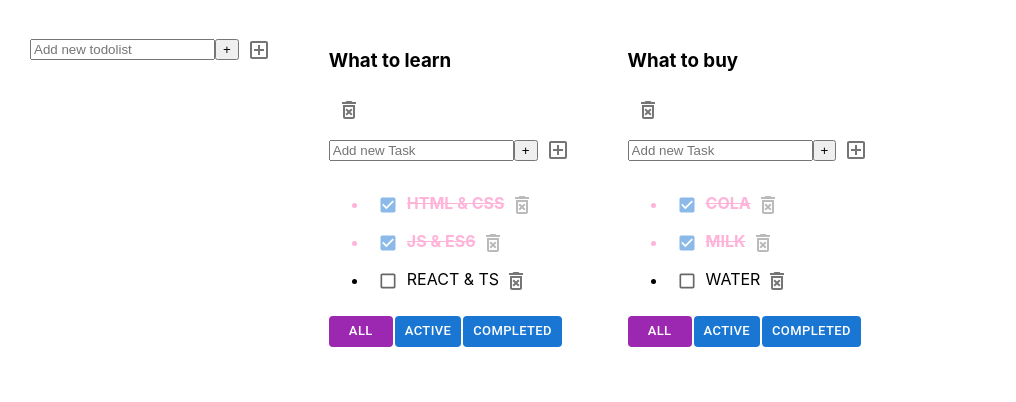
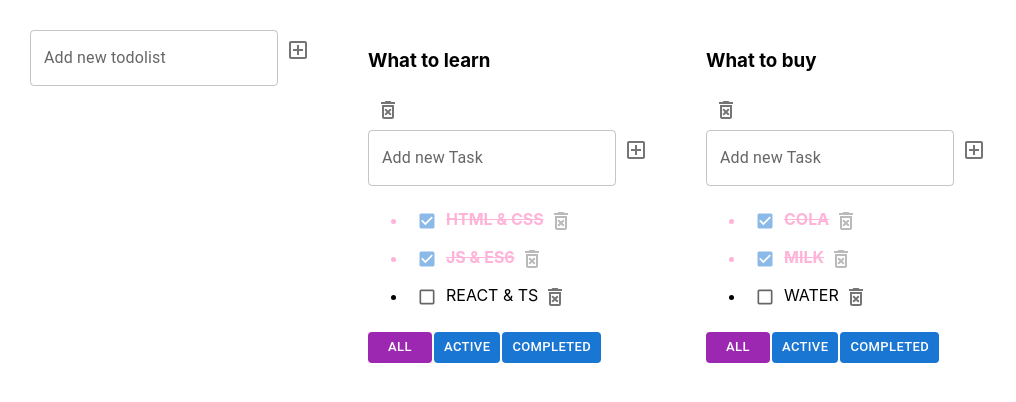
Before and after one commit to Paskinho/newtodolist, a React (Create React App) app: page / in a window 1280 px wide. Shown: the top 402 px of the page, without its empty margins (0-1016 px from the left). Built offline with nearby package versions, Linux system fonts and the light colour scheme.

Commit message:
7 lesson TextFiels

```diff
--- a/src/AddItemForm.tsx
+++ b/src/AddItemForm.tsx
@@ -1,4 +1,4 @@
-import { IconButton } from '@mui/material';
+import {IconButton, TextField} from '@mui/material';
 import React, {ChangeEvent, KeyboardEvent, useState} from 'react';
 import {AddBoxOutlined} from "@mui/icons-material";
 
@@ -30,17 +30,18 @@ const onKeyDownEnterAddItem = (e: KeyboardEvent<HTMLInputElement>) => e.key ===
 
     return (
         <div>
-
-            <input
+            <TextField
+                variant={"outlined"}
                 value={title}
                 onChange={onChangeSetLocalTitle}
                 onKeyDown={onKeyDownEnterAddItem}
-                className={error ? "error" : ""}
                 placeholder={props.placeholder}
+                label={props.placeholder}
             />
-            <button onClick={onClickAddItem}>+</button>
+
+
             <IconButton>
-            <AddBoxOutlined />
+            <AddBoxOutlined onClick={onClickAddItem}/>
             </IconButton>
             {error &&
                 <div style={{fontWeight: "bold", color: "hotpink"}}>
```
